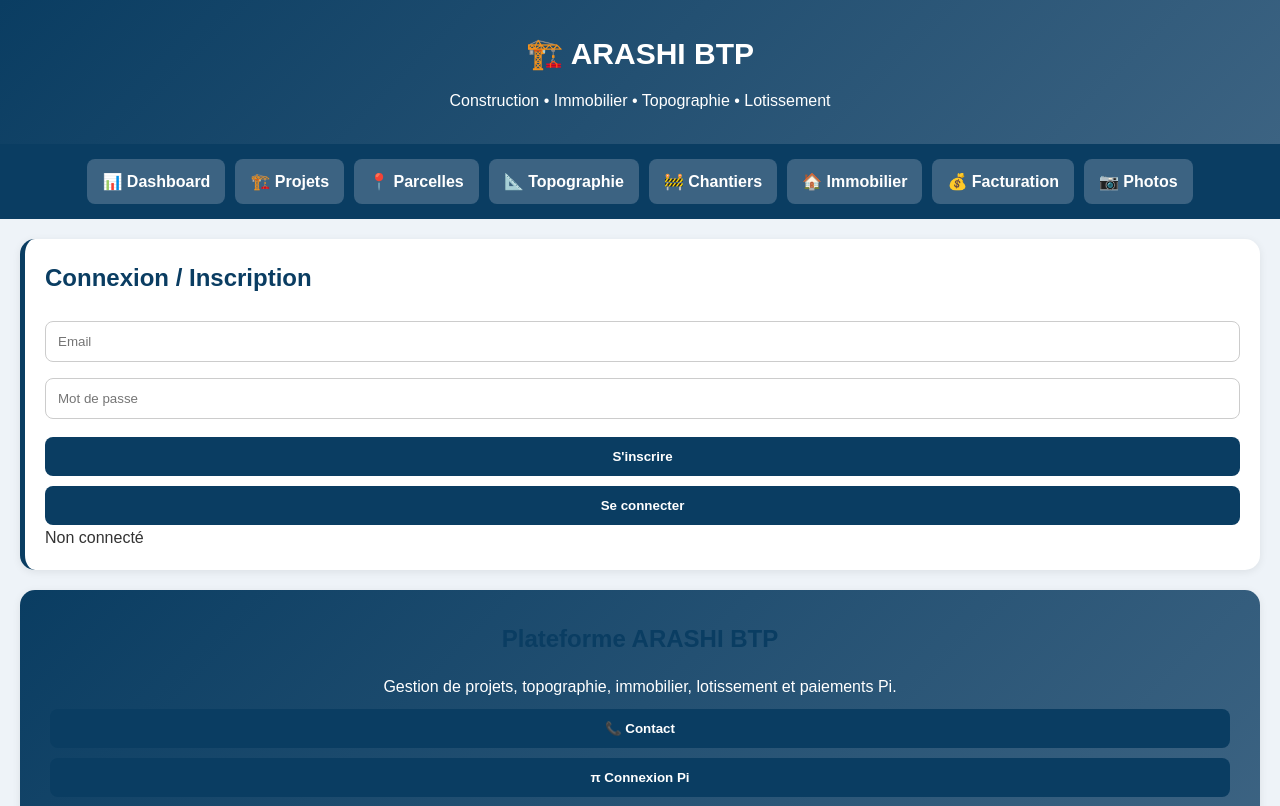
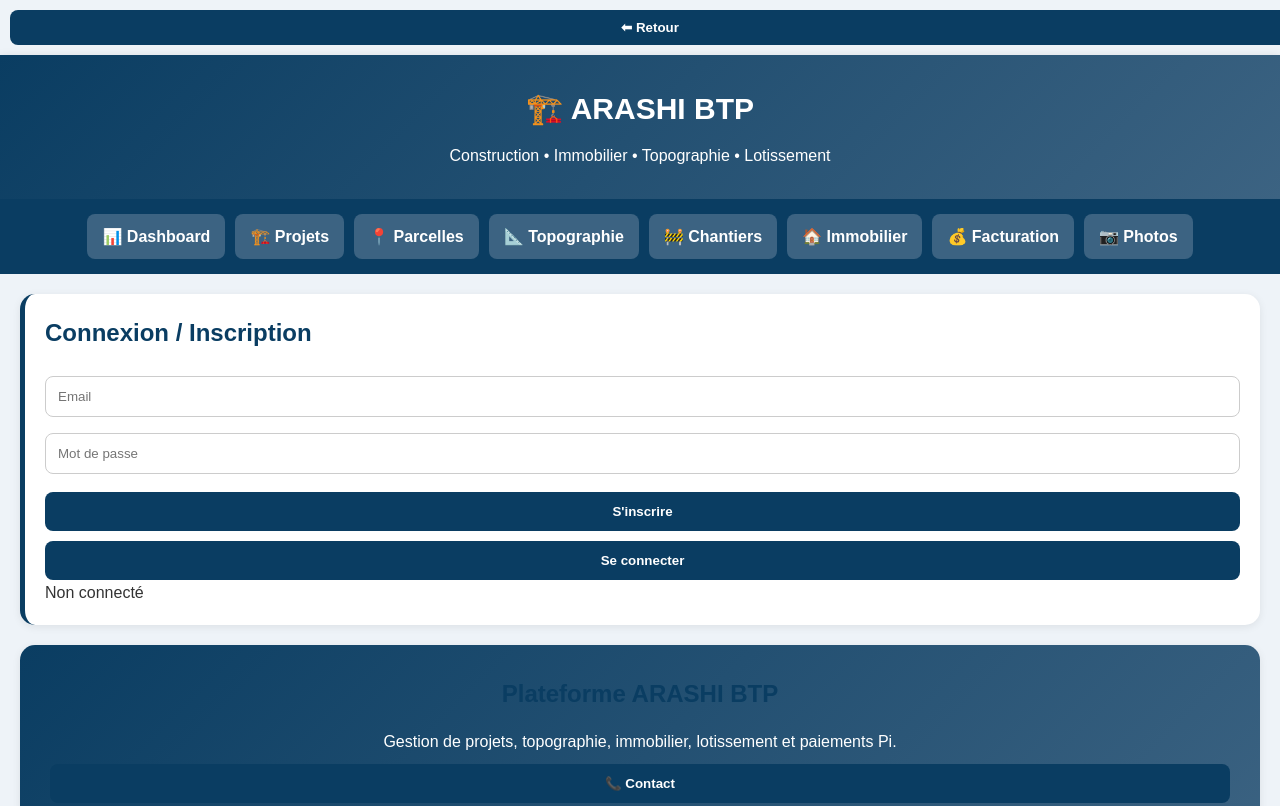
Before and after one commit to Ibrahim9294/Arashibtp, a plain HTML site: page index.html in a window 1280 px wide. Shown: the top 806 px of the page. Drawn offline with Linux system fonts and the light colour scheme; a script that the page names is missing.

Commit message:
Update index.html

```diff
--- a/index.html
+++ b/index.html
@@ -12,6 +12,7 @@
 </head>
 
 <body>
+<button class="back-btn" onclick="goBack()">⬅ Retour</button>
 
 <header>
     <h1>🏗️ ARASHI BTP</h1>
```
